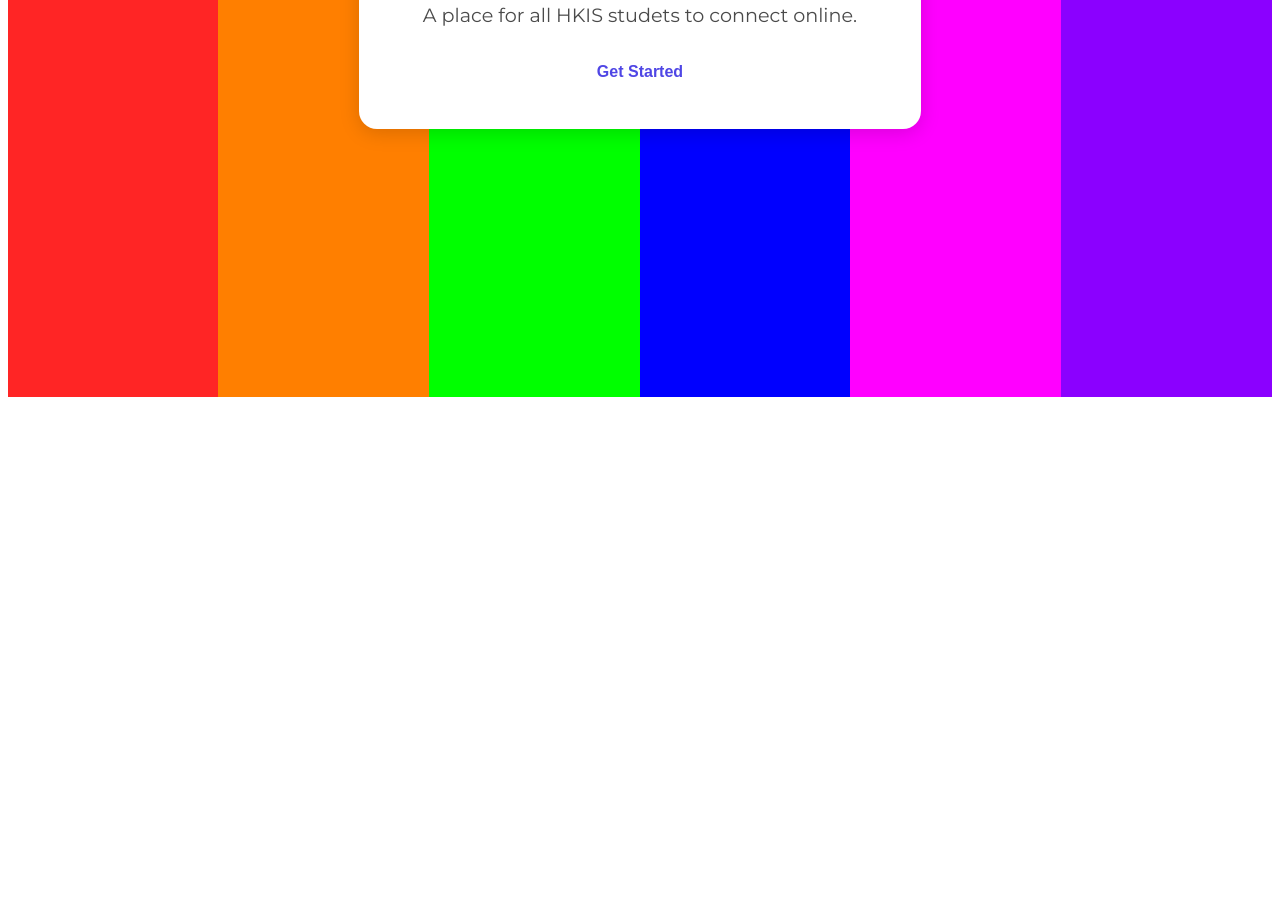
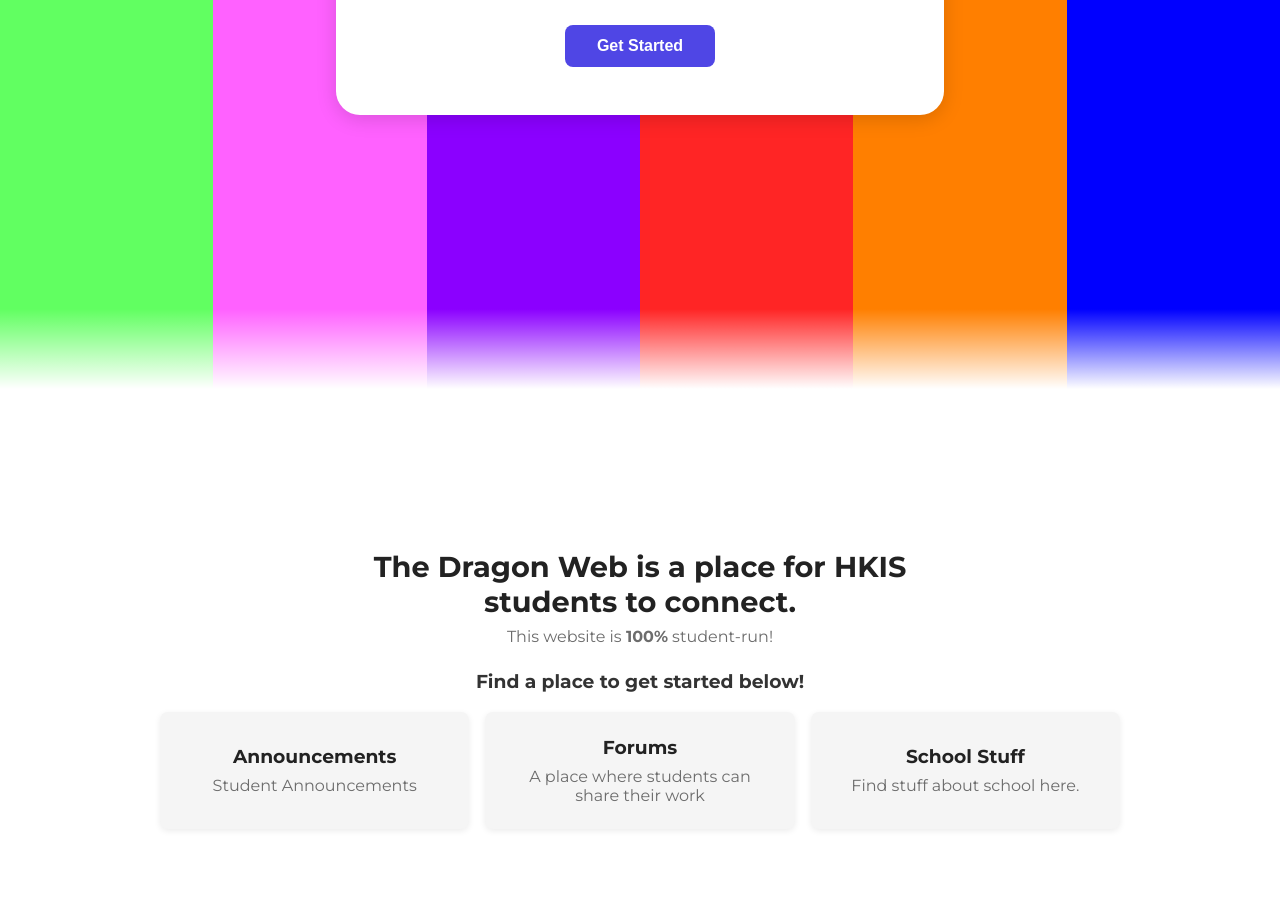
Before and after one commit to ethandadev/dragonweb, a website: page index.html in a window 1280 px wide. Shown: the part 411-1320 px from the top of the page. Before the commit the page ends 816 px from the top, so only its background shows below. Drawn offline with Linux system fonts and the light colour scheme.

Commit message:
add more stuff to index and start making the announcements html

```diff
--- /dev/null
+++ b/assets/css/announcements.css
@@ -0,0 +1,57 @@
+:root {
+  --color-text: #333333;
+  --color-text-muted: #6c6c6c;
+  --color-heading: #222222;
+  --color-bg: #ffffff;
+  --color-surface: #f5f5f5;
+  --color-accent: #4f46e5;
+  --color-accent-hover: #3730a3;
+
+  --radius-sm: 8px;
+  --radius-md: 12px;
+  --radius-lg: 24px;
+
+  --shadow-sm: 0 2px 6px rgba(0, 0, 0, 0.08);
+  --shadow-md: 0 4px 20px rgba(0, 0, 0, 0.15);
+
+  --space-xs: 0.5rem;
+  --space-sm: 1rem;
+  --space-md: 1.5rem;
+  --space-lg: 3rem;
+  --space-xl: 5rem;
+
+  --transition: 0.2s ease;
+}
+
+* {
+  box-sizing: border-box;
+}
+
+html {
+  background-color: #ffffff;
+  scroll-behavior: smooth;
+}
+
+body {
+  color: var(--color-text);
+  background-color: var(--color-bg);
+  font-family: 'Montserrat', sans-serif;
+  margin: 0;
+}
+
+.title {
+  font-size: 1.8rem;
+  font-weight: 700;
+  color: var(--color-heading);
+  text-align: center;
+  max-width: 40rem;
+  margin: 0 auto var(--space-xs) auto;
+  margin-top: 5rem;
+}
+
+.subtitle {
+  color: var(--color-text-muted);
+  font-size: 1rem;
+  text-align: center;
+  margin: 0 auto var(--space-md) auto;
+}
--- a/assets/css/styles.css
+++ b/assets/css/styles.css
@@ -1,7 +1,42 @@
+:root {
+  --color-text: #333333;
+  --color-text-muted: #6c6c6c;
+  --color-heading: #222222;
+  --color-bg: #ffffff;
+  --color-surface: #f5f5f5;
+  --color-accent: #4f46e5;
+  --color-accent-hover: #3730a3;
+
+  --radius-sm: 8px;
+  --radius-md: 12px;
+  --radius-lg: 24px;
+
+  --shadow-sm: 0 2px 6px rgba(0, 0, 0, 0.08);
+  --shadow-md: 0 4px 20px rgba(0, 0, 0, 0.15);
+
+  --space-xs: 0.5rem;
+  --space-sm: 1rem;
+  --space-md: 1.5rem;
+  --space-lg: 3rem;
+  --space-xl: 5rem;
+
+  --transition: 0.2s ease;
+}
+
+* {
+  box-sizing: border-box;
+}
+
+html {
+  background-color: #61ff61;
+  scroll-behavior: smooth;
+}
+
 body {
-    color: rgb(55, 55, 55);
-    font-family: 'Montserrat', sans-serif;
-
+  color: var(--color-text);
+  background-color: var(--color-bg);
+  font-family: 'Montserrat', sans-serif;
+  margin: 0;
 }
 
 .hero {
@@ -9,48 +44,123 @@
   justify-content: center;
   align-items: center;
   min-height: 100vh;
-  background: repeating-linear-gradient(
-    90deg,
-    #ff2525, #ff2525 16.6%,
-    #FF7F00 16.6%, #FF7F00 33.3%,
-    #00FF00 33.3%, #00FF00 50%,
-    #0000FF 50%, #0000FF 66.6%,
-    #FF00FF 66.6%, #FF00FF 83.3%,
-    #8B00FF 83.3%, #8B00FF 100%
-  );
+  padding: var(--space-sm);
+  background-image:
+    linear-gradient(to bottom, rgba(255, 255, 255, 0) 90%, #ffffff 100%),
+    repeating-linear-gradient(
+      90deg,
+      #61ff61 0%,
+      #61ff61 16.66%,
+      #ff61ff 16.66%,
+      #ff61ff 33.33%,
+      #8b00ff 33.33%,
+      #8b00ff 50%,
+      #ff2525 50%,
+      #ff2525 66.66%,
+      #ff7f00 66.66%,
+      #ff7f00 83.33%,
+      #0000ff 83.33%,
+      #0000ff 100%
+    );
+}
+
+.hero-content {
+  background-color: var(--color-bg);
+  padding: var(--space-lg) var(--space-xl);
+  border-radius: var(--radius-lg);
+  box-shadow: var(--shadow-md);
+  text-align: center;
 }
 
 .hero-content h1 {
   font-size: 2.5rem;
-  margin-bottom: 1rem;
+  font-weight: 700;
+  color: var(--color-heading);
+  margin: 0 0 var(--space-sm) 0;
 }
 
 .hero-content p {
   font-size: 1.2rem;
-  margin-bottom: 1.5rem;
-  opacity: 0.9;
+  color: var(--color-text-muted);
+  margin: 0 0 var(--space-md) 0;
 }
 
-.hero-content {
-  background-color: #ffffff;
-  padding: 2.3rem 4rem;
-  border-radius: 18px;
-  box-shadow: 0 4px 20px rgba(0, 0, 0, 0.15);
+section {
+  padding: var(--space-xl) var(--space-sm);
+}
+
+.title {
+  font-size: 1.8rem;
+  font-weight: 700;
+  color: var(--color-heading);
   text-align: center;
+  max-width: 40rem;
+  margin: 0 auto var(--space-xs) auto;
+  margin-top: 5rem;
+}
+
+.subtitle {
+  color: var(--color-text-muted);
+  font-size: 1rem;
+  text-align: center;
+  margin: 0 auto var(--space-md) auto;
 }
 
 .cta-button {
-  background-color: #ffffff;
-  color: #4f46e5;
+  background-color: var(--color-accent);
+  color: var(--color-bg);
   border: none;
-  padding: 0.75rem 1.5rem;
+  padding: 0.75rem 2rem;
   font-size: 1rem;
   font-weight: bold;
-  border-radius: 6px;
+  border-radius: var(--radius-sm);
   cursor: pointer;
-  transition: background-color 0.2s ease;
+  transition: background-color var(--transition);
 }
 
 .cta-button:hover {
-  background-color: #f1f5f9;
+  background-color: var(--color-accent-hover);
 }
+
+.card-grid {
+  display: grid;
+  grid-template-columns: repeat(auto-fit, minmax(200px, 1fr));
+  gap: var(--space-sm);
+  max-width: 60rem;
+  margin: 0 auto;
+}
+
+.card {
+  display: flex;
+  flex-direction: column;
+  align-items: center;
+  justify-content: center;
+  gap: var(--space-xs);
+  background: var(--color-surface);
+  border-radius: var(--radius-sm);
+  padding: var(--space-md);
+  text-align: center;
+  text-decoration: none;
+  color: inherit;
+  box-shadow: var(--shadow-sm);
+  transition: transform var(--transition), box-shadow var(--transition);
+}
+
+.card:hover {
+  transform: translateY(-4px);
+  box-shadow: var(--shadow-md);
+}
+
+.card h3 {
+  margin: 0;
+  color: var(--color-heading);
+}
+
+.card p {
+  margin: 0;
+  color: var(--color-text-muted);
+}
+
+.sub-subtitle {
+    text-align: center;
+}
--- a/index.html
+++ b/index.html
@@ -2,20 +2,43 @@
 <html lang="en">
 <head>
     <meta charset="UTF-8" />
+    <meta name="viewport" content="width=device-width, initial-scale=1.0" />
     <title>Dragon Web</title>
     <link rel="preconnect" href="https://fonts.googleapis.com">
     <link rel="preconnect" href="https://fonts.gstatic.com" crossorigin>
     <link href="https://fonts.googleapis.com/css2?family=Montserrat:wght@400;700&display=swap" rel="stylesheet">
     <link rel="stylesheet" href="/assets/css/styles.css" />
+    <link rel="icon" href="/assets/images/dragonweb_icon.png">
 </head>
 <body>
-        <script src="/assets/js/main.js"></script>
     <section class="hero">
         <div class="hero-content">
             <h1>Dragon Web</h1>
-                <p>A place for all HKIS studets to connect online.</p>
-                <button class="cta-button">Get Started</button>
+            <p>A place for all HKIS students to connect online.</p>
+            <button class="cta-button" onclick="document.getElementById('target-section1').scrollIntoView({ behavior: 'smooth' });">Get Started</button>
         </div>
     </section>
+
+    <section>
+        <h2 class="title">The Dragon Web is a place for HKIS students to connect.</h2>
+        <p class="subtitle">This website is <strong>100%</strong> student-run!</p>
+        <h3 class="sub-subtitle">Find a place to get started below!</h3>
+        <div class="card-grid" id="target-section1">
+            <a href="announcements.html" class="card">
+                <h3>Announcements</h3>
+                <p>Student Announcements</p>
+            </a>
+            <a href="#" class="card">
+                <h3>Forums</h3>
+                <p>A place where students can share their work</p>
+            </a>
+            <a href="#" class="card">
+                <h3>School Stuff</h3>
+                <p>Find stuff about school here.</p>
+            </a>
+        </div>
+    </section>
+
+    <script src="/assets/js/main.js" defer></script>
 </body>
 </html>
```
Also changed, not shown: announcements.html (added, +22 -0 lines), README.md, assets/images/dragonweb_icon.png (added), 2 other files. Lines whose indentation alone changed are shown as unchanged.
